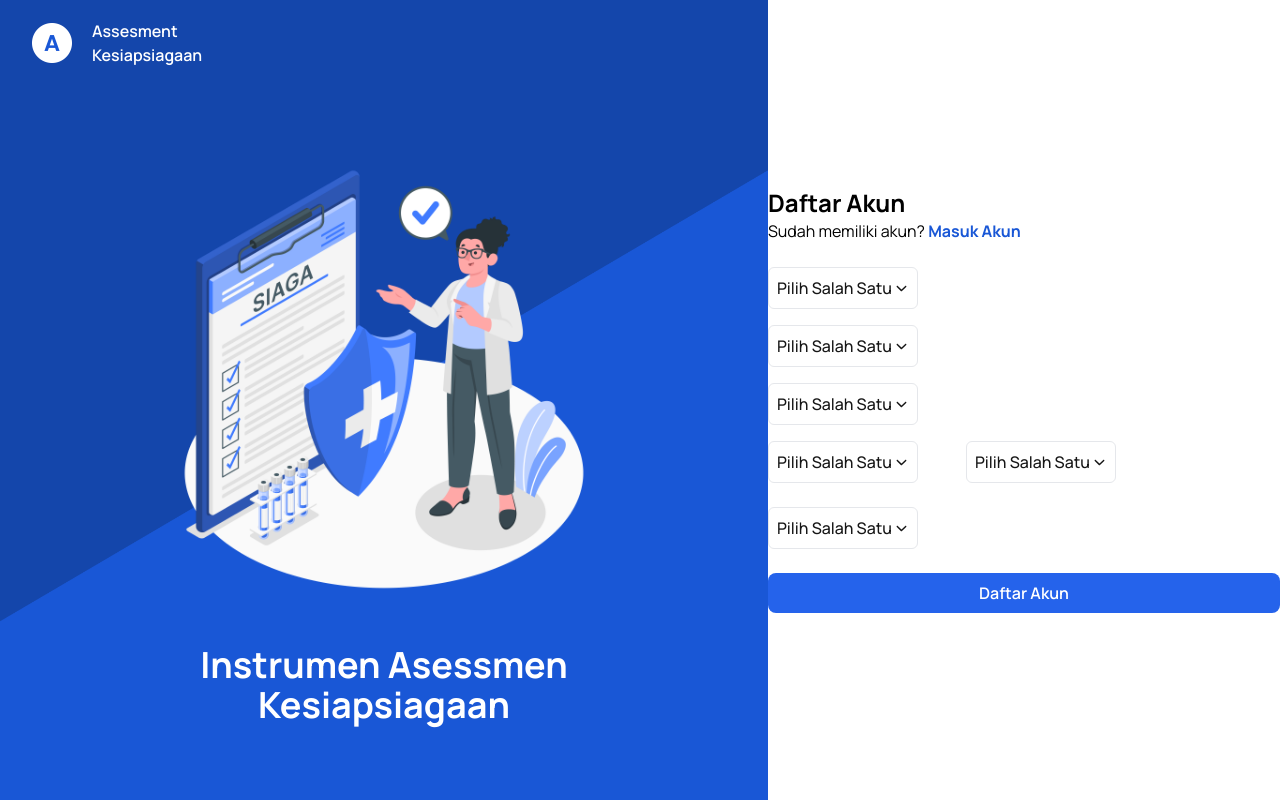
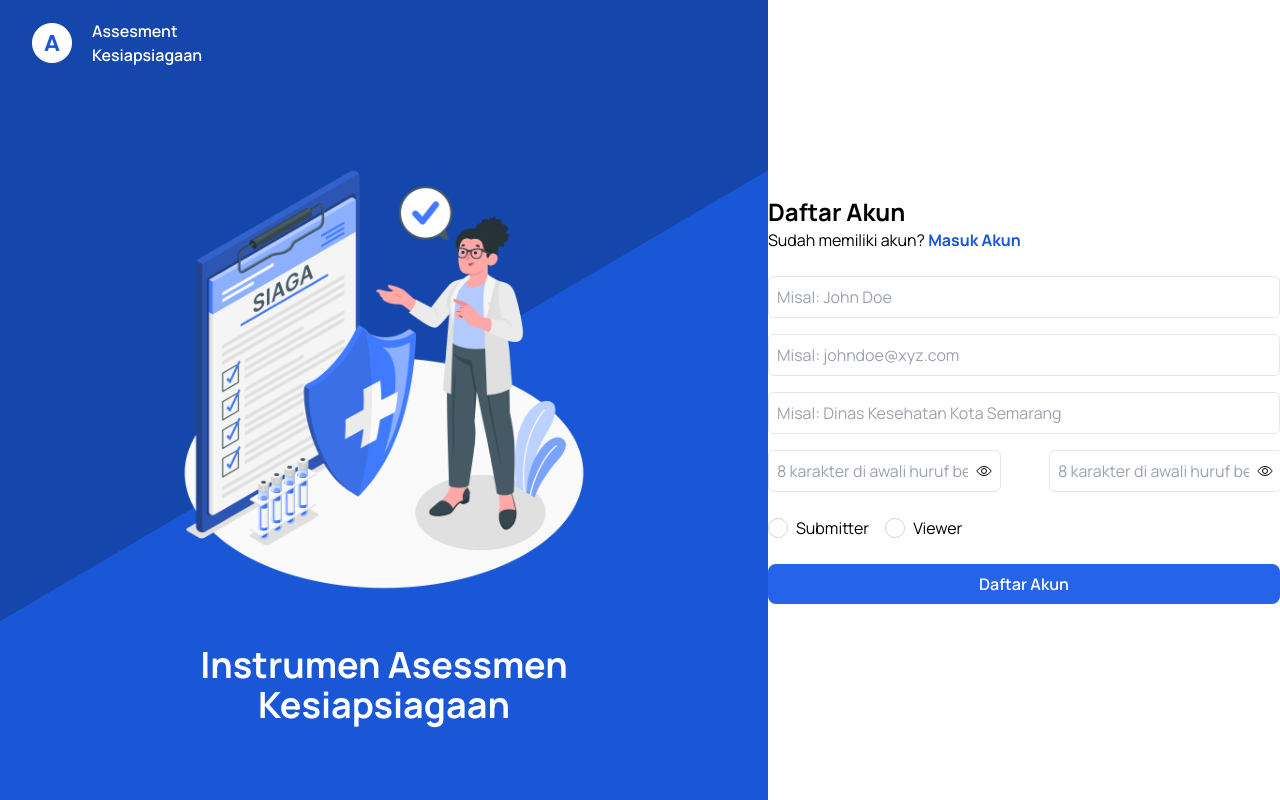
Before and after one commit to biillskiii/ppamkespro, a Next.js app: page /signup in a window 1280 px wide. Built offline with nearby package versions, Linux system fonts and the light colour scheme.

Commit message:
update page login

```diff
--- a/src/components/checkbox/index.jsx
+++ b/src/components/checkbox/index.jsx
@@ -1,3 +1,4 @@
+"use client";
 import React, { useState, useEffect } from "react";
 import clsx from "clsx";
 import { FaCheck } from "react-icons/fa";
--- a/src/components/input-text/index.jsx
+++ b/src/components/input-text/index.jsx
@@ -1,3 +1,4 @@
+'use client'
 import React, { useState, useEffect } from "react";
 import clsx from "clsx";
 
--- a/src/components/password/index.jsx
+++ b/src/components/password/index.jsx
@@ -1,3 +1,4 @@
+'use client'
 import React, { useState } from "react";
 import { IoEyeOffOutline, IoEyeOutline } from "react-icons/io5";
 
--- a/src/modules/login/index.jsx
+++ b/src/modules/login/index.jsx
@@ -5,6 +5,8 @@ import Logo from "../../../public/assets/logo.png";
 import Frame from "../../../public/assets/frame-3.png";
 import CustomInput from "@/components/dropdown";
 import Button from "@/components/button";
+import TextInput from "@/components/input-text";
+import PasswordInput from "@/components/password";
 const Login = () => {
   const handleLogin = {};
   return (
@@ -59,18 +61,16 @@ const Login = () => {
           </div>
           <form>
             <div className="mb-4">
-              <CustomInput
+              <TextInput
                 label={"Masukan nama pengguna atau email pengguna"}
                 name={"username"}
-                type={"text"}
-                placeholder={"Misal: Asep Phantom atau contoh@xyz.com"}
+                placeholder={"Misal: John Doe atau johndoe@xyz.com"}
               />
             </div>
             <div className="mb-6">
-              <CustomInput
+              <PasswordInput
                 label={"Masukan kata sandi"}
                 name={"password"}
-                type={"password"}
                 placeholder={"8 karakter di awali huruf besar"}
               />
             </div>
--- a/src/modules/signup/index.jsx
+++ b/src/modules/signup/index.jsx
@@ -5,6 +5,9 @@ import Logo from "../../../public/assets/logo.png";
 import Frame from "../../../public/assets/frame-3.png";
 import CustomInput from "@/components/dropdown";
 import Button from "@/components/button";
+import TextInput from "@/components/input-text";
+import PasswordInput from "@/components/password";
+import CheckboxInput from "@/components/checkbox";
 const Login = () => {
   const handleLogin = {};
   return (
@@ -59,50 +62,46 @@ const Login = () => {
           </div>
           <form className="">
             <div className="mb-4">
-              <CustomInput
+              <TextInput
                 label={"Masukan nama pengguna"}
                 name={"username"}
-                type={"text"}
-                placeholder={"Misal: Asep Phantom"}
+                placeholder={"Misal: John Doe"}
               />
             </div>
             <div className="mb-4 w-full">
-              <CustomInput
+              <TextInput
                 label={"Masukan email pengguna"}
                 name={"email"}
                 type={"email"}
-                placeholder={"Misal: Asep Phantom atau contoh@xyz.com"}
+                placeholder={"Misal: johndoe@xyz.com"}
               />
             </div>
             <div className="mb-4 w-full">
-              <CustomInput
+              <TextInput
                 label={"Nama Lembaga"}
                 name={"lembaga"}
-                type={"text"}
                 placeholder={"Misal: Dinas Kesehatan Kota Semarang"}
               />
             </div>
 
             <div className="flex items-center gap-x-12">
               <div className="mb-6">
-                <CustomInput
+                <PasswordInput
                   label={"Buat kata sandi"}
                   name={"password"}
-                  type={"password"}
                   placeholder={"8 karakter di awali huruf besar"}
                 />
               </div>
               <div className="mb-6">
-                <CustomInput
+                <PasswordInput
                   label={"Masukan ulang kata sandi"}
                   name={"password"}
-                  type={"password"}
                   placeholder={"8 karakter di awali huruf besar"}
                 />
               </div>
             </div>
             <div className="mb-6 w-full">
-              <CustomInput
+              <CheckboxInput
                 label={"Pilih Role"}
                 type={"checkbox"}
                 name={"role"}
```
